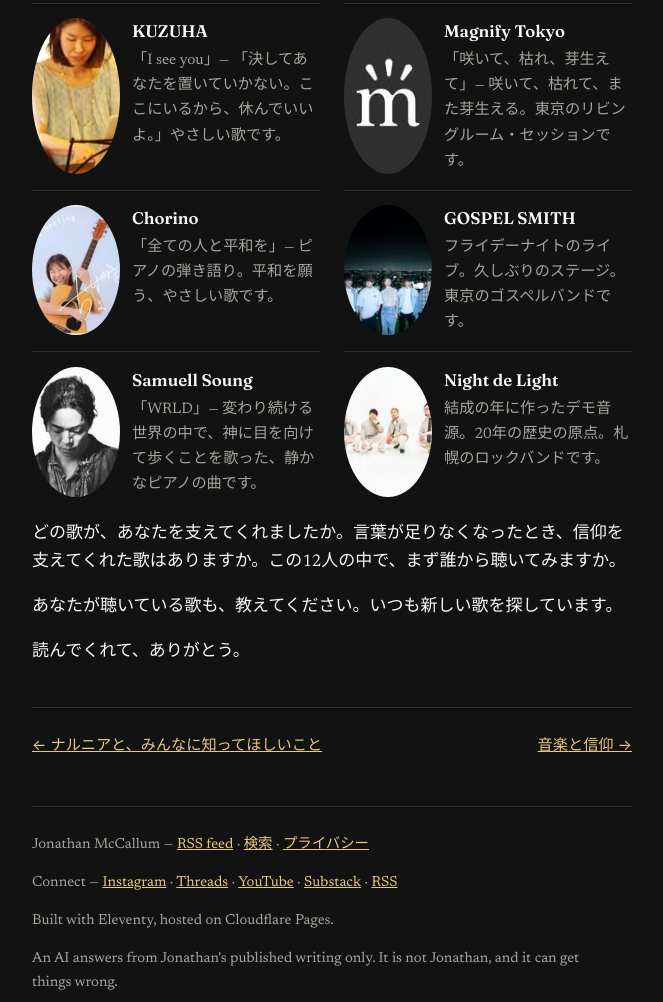
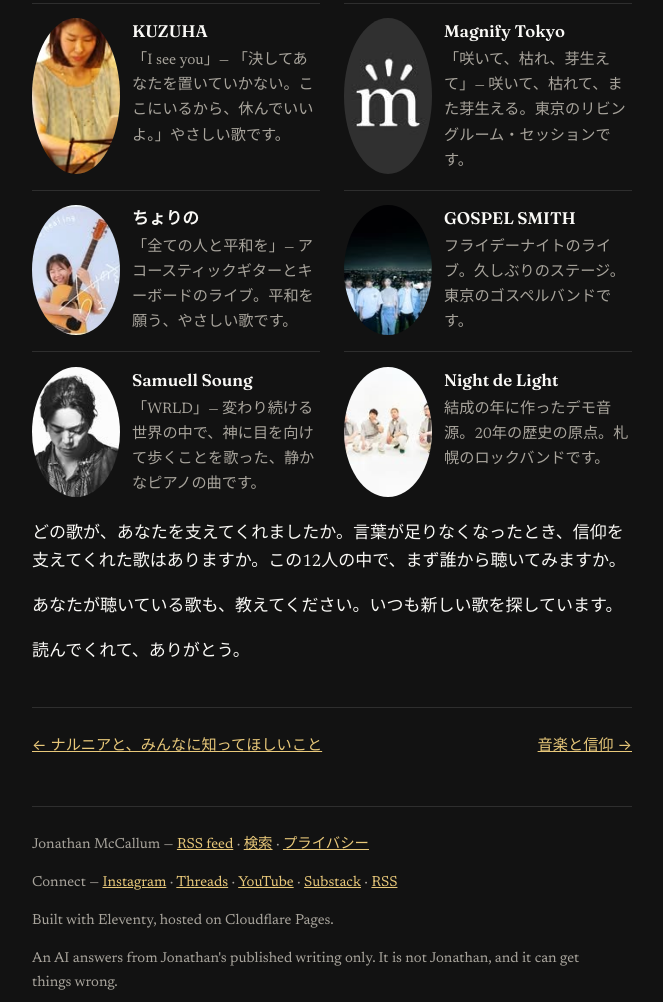
Before and after one commit to streamjonathan/jonathanmccallum-ja, an Eleventy site: page content/posts/2026-11-23-japanese-artists-music-and-faith.md in a window 1280 px wide. Shown: the part 1075-2077 px from the top of the page, without its empty margins (308-971 px from the left). Built offline with nearby package versions, Linux system fonts and the light colour scheme; Eleventy itself is replaced by a stand-in of ours; files that its build step writes are made by us from their sources.

Commit message:
Fix Japanese artists labels: ちょりの (@thewayto_healing), guitar + keyboard live
- Chorino did not exist: the artist is ちょりの (@thewayto_healing).
  Name and alt text corrected.
- Reel description corrected: live indoor worship with acoustic
  guitar + keyboard on stage, not piano.
- Verified the other 11 handles against their Instagram post data:
  @tendokiyotaka and @nightdelight7 were already correct in the
  article (image filenames + reel links); no changes needed there.

```diff
--- a/content/posts/2026-11-23-japanese-artists-music-and-faith.md
+++ b/content/posts/2026-11-23-japanese-artists-music-and-faith.md
@@ -56,9 +56,9 @@ shareImage: /images/japanese-artists/kenta_dedachi.jpg
 <span class="ig-card__note">「咲いて、枯れ、芽生えて」— 咲いて、枯れて、また芽生える。東京のリビングルーム・セッションです。</span></span>
 </a>
 <a class="ig-card" href="https://www.instagram.com/reel/DfZyx0ThnPf/" target="_blank" rel="noopener">
-<img class="ig-card__img" src="/images/japanese-artists/thewayto_healing.jpg" alt="Chorino" loading="lazy" width="150" height="150">
-<span class="ig-card__text"><span class="ig-card__name">Chorino</span>
-<span class="ig-card__note">「全ての人と平和を」— ピアノの弾き語り。平和を願う、やさしい歌です。</span></span>
+<img class="ig-card__img" src="/images/japanese-artists/thewayto_healing.jpg" alt="ちょりの" loading="lazy" width="150" height="150">
+<span class="ig-card__text"><span class="ig-card__name">ちょりの</span>
+<span class="ig-card__note">「全ての人と平和を」— アコースティックギターとキーボードのライブ。平和を願う、やさしい歌です。</span></span>
 </a>
 <a class="ig-card" href="https://www.instagram.com/p/DfQ3akvkgdN/" target="_blank" rel="noopener">
 <img class="ig-card__img" src="/images/japanese-artists/gospelsmith_jp.jpg" alt="GOSPEL SMITH" loading="lazy" width="150" height="150">
```
